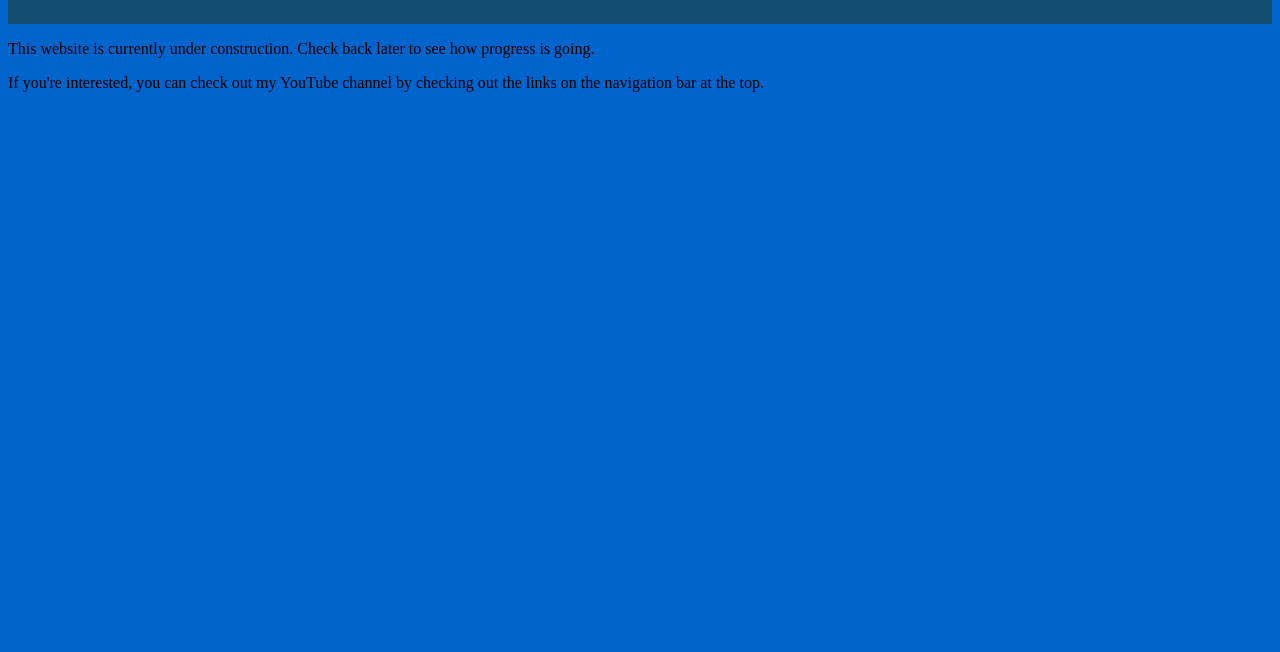
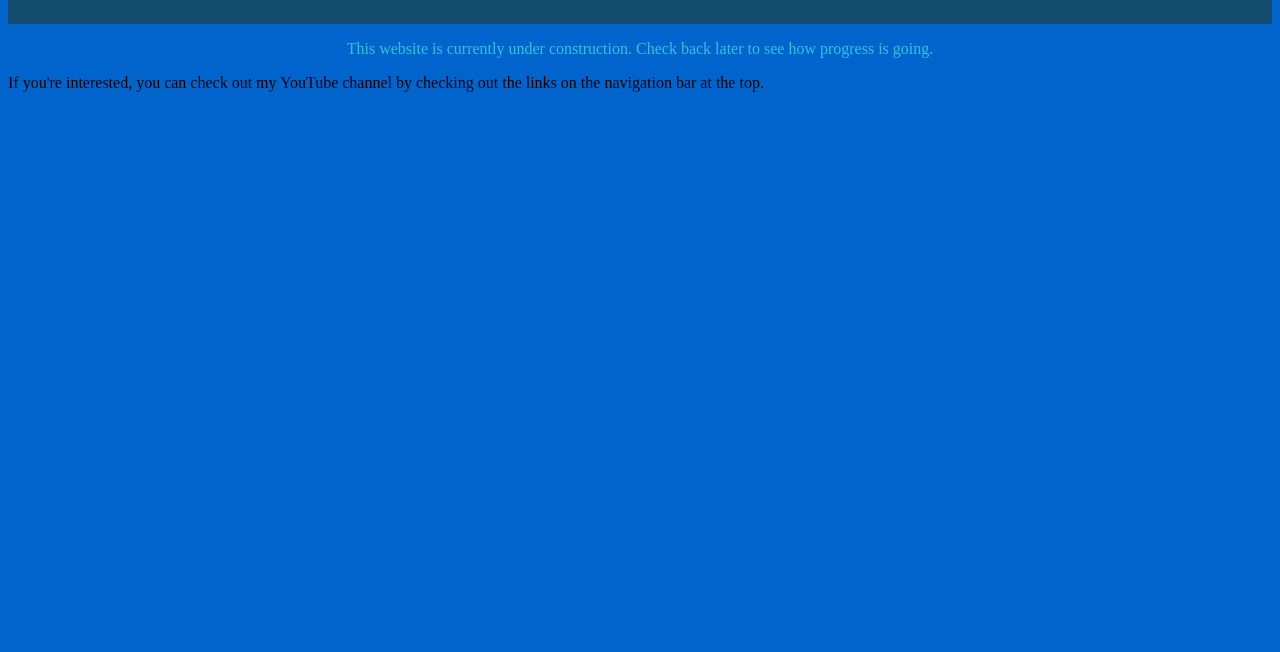
Before and after one commit to mattcrossing/mattcrossing.github.io, a plain HTML site: page index.html in a window 1280 px wide. Shown: the part 148-800 px from the top of the page. Drawn offline with Linux system fonts and the light colour scheme.

Commit message:
Update style.css

```diff
--- a/style.css
+++ b/style.css
@@ -2,7 +2,7 @@ body {
   background-color: rgb(0, 100, 205);
 }
 
-p.container {
+#p1 {
   text-align: center;
   color: rgb(50, 195, 218);
 }
```
